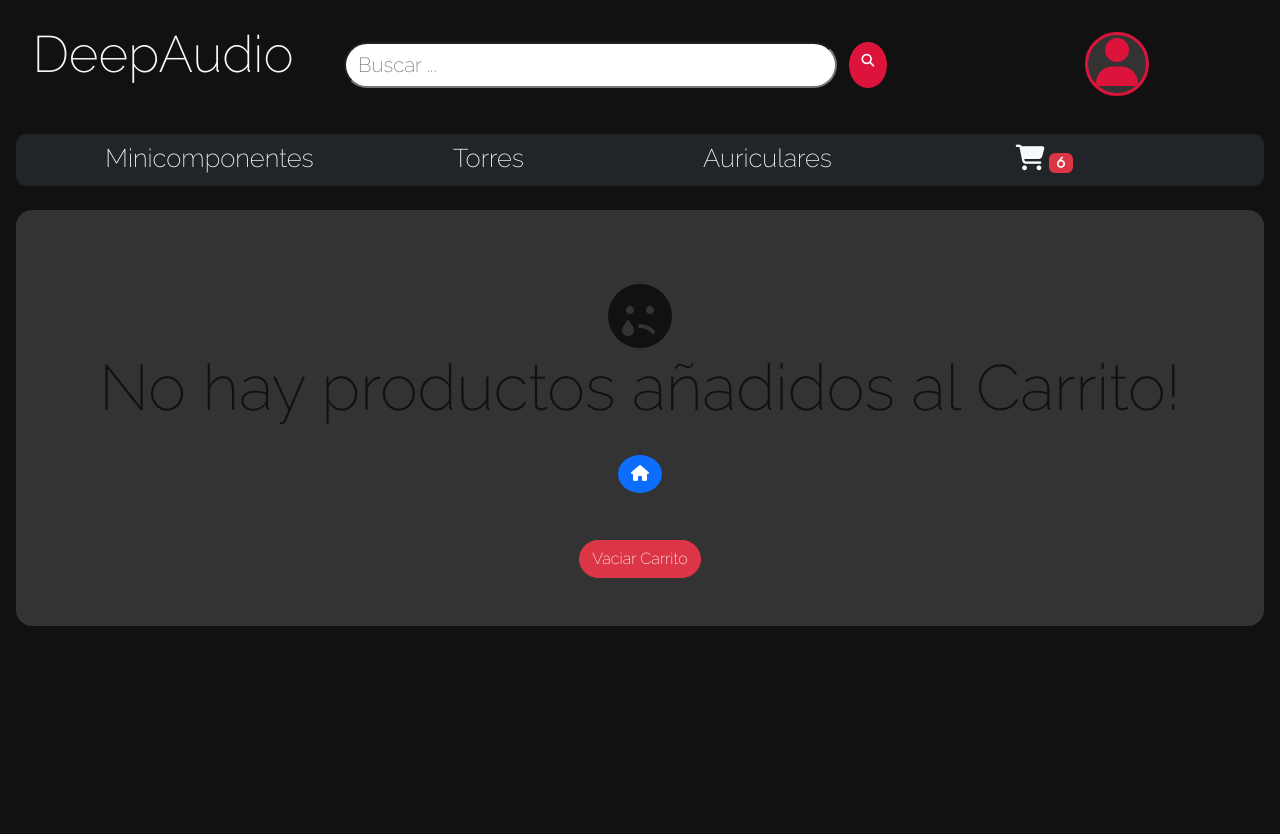
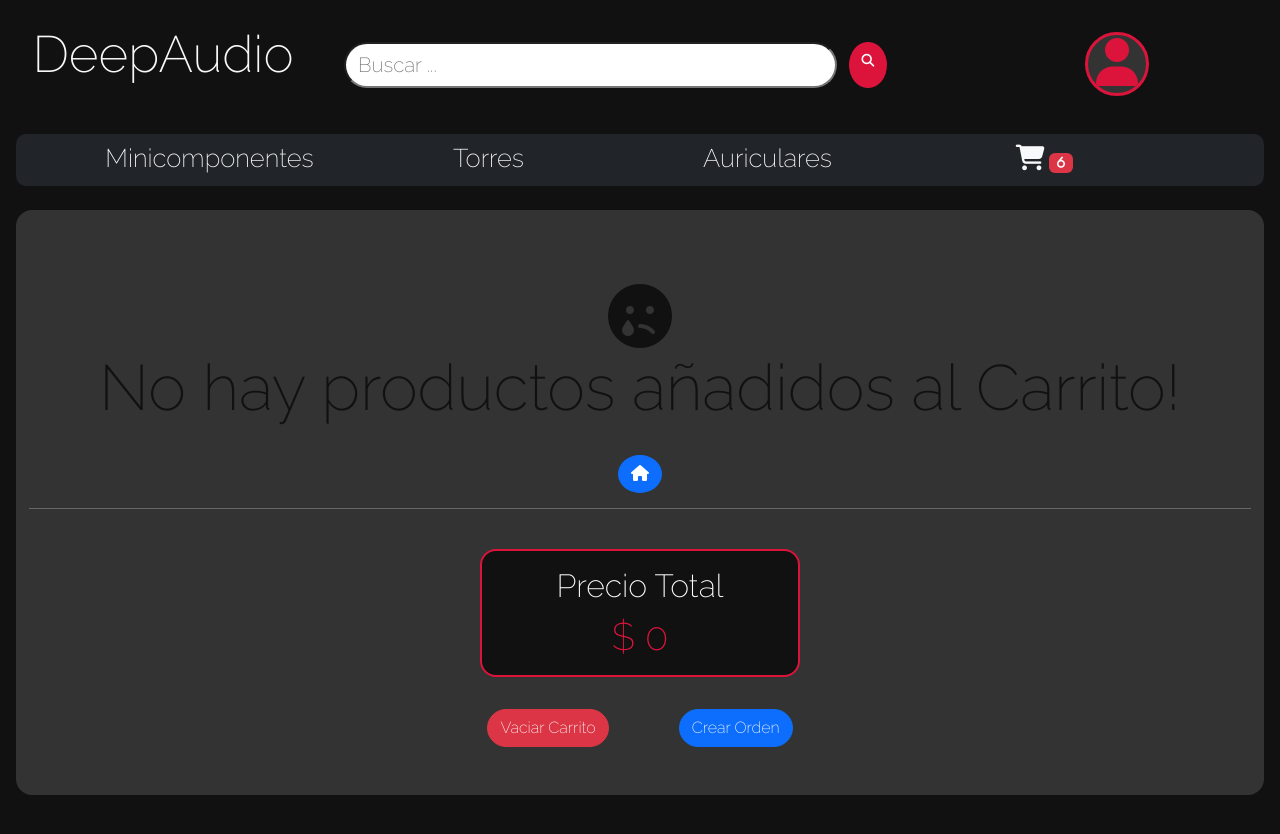
Before and after one commit to VLiras/Entregas-Liras, a React (Vite) app: page /cart in a window 1280 px wide. Shown: the top 834 px of the page. Built offline with nearby package versions, Linux system fonts and the light colour scheme.

Commit message:
Falta Total y Toast

```diff
--- a/src/Components/CartContainer/CartContainer.jsx
+++ b/src/Components/CartContainer/CartContainer.jsx
@@ -18,7 +18,7 @@ const CartContainer = () => {
         // confirmEmail:''
     })
 
-    const totalPrice = () =>{
+    const totalPrice = () => {
         // cartList.map((price,cant) => price = price*cant)
         //Establecer el precio total
     }
@@ -128,9 +128,14 @@ const CartContainer = () => {
                     </div>
                 </Form>
             </div>
+            <hr/>
                 <div className="footer col-12">
-                    <div style={{height:'6vw'}} className="center p-3 mt-3">
+                    <div>
+                        <Total/>
+                    </div>
+                    <div style={{height:'6vw'}} id='cleanCartContainer' className="center p-3 mt-3">
                         <button style={{margin:'0 3%'}} type="button" className="btn btn-danger rounded-pill" onClick={cleanCart}>Vaciar Carrito</button>
+                        <button style={{margin:'0 3%'}} type="button" className="btn btn-primary rounded-pill" onClick={() => {}}>Crear Orden</button>
                     </div>
                 </div>
                 <br />
--- a/src/Components/ItemDetail/ItemDetail.jsx
+++ b/src/Components/ItemDetail/ItemDetail.jsx
@@ -27,6 +27,7 @@ const ItemDetail = () => {
         console.log(cant)
         addToCart({ ...product, cant })
         // setShow(true)
+
     }
 
 
@@ -63,6 +64,7 @@ const ItemDetail = () => {
                         <small>11 mins ago</small>
                     </Toast.Header>
                     <Toast.Body className='p-2'>
+                        <h3><i className="fa-regular fa-circle-check"/>Se agrego exitosamente al carrito</h3>
                         <Link to='/cart'><Button className="btn btn-primary rounded-pill w-100">Ir al carrito</Button></Link>
                     </Toast.Body>
                 </Toast>
--- a/src/Components/Total/Total.jsx
+++ b/src/Components/Total/Total.jsx
@@ -2,10 +2,11 @@ import React from 'react'
 import { Row } from 'react-bootstrap'
 
 const Total = () => {
+
   return (
     <div className='totalContainer rounded-4 p-3 mt-4'>
-      <label role={Row} style={{fontSize:'1vw'}}>Precio Total</label>
-      <h2 className='total center'>$ 0</h2>
+      <h3 role={Row} style={{fontSize:'2rem'}} className='totalPriceTitle'>Precio Total</h3>
+      <h2 className='total center'>$ 0{/* Suma de c/precio */}</h2>
     </div>
   )
 }
```
